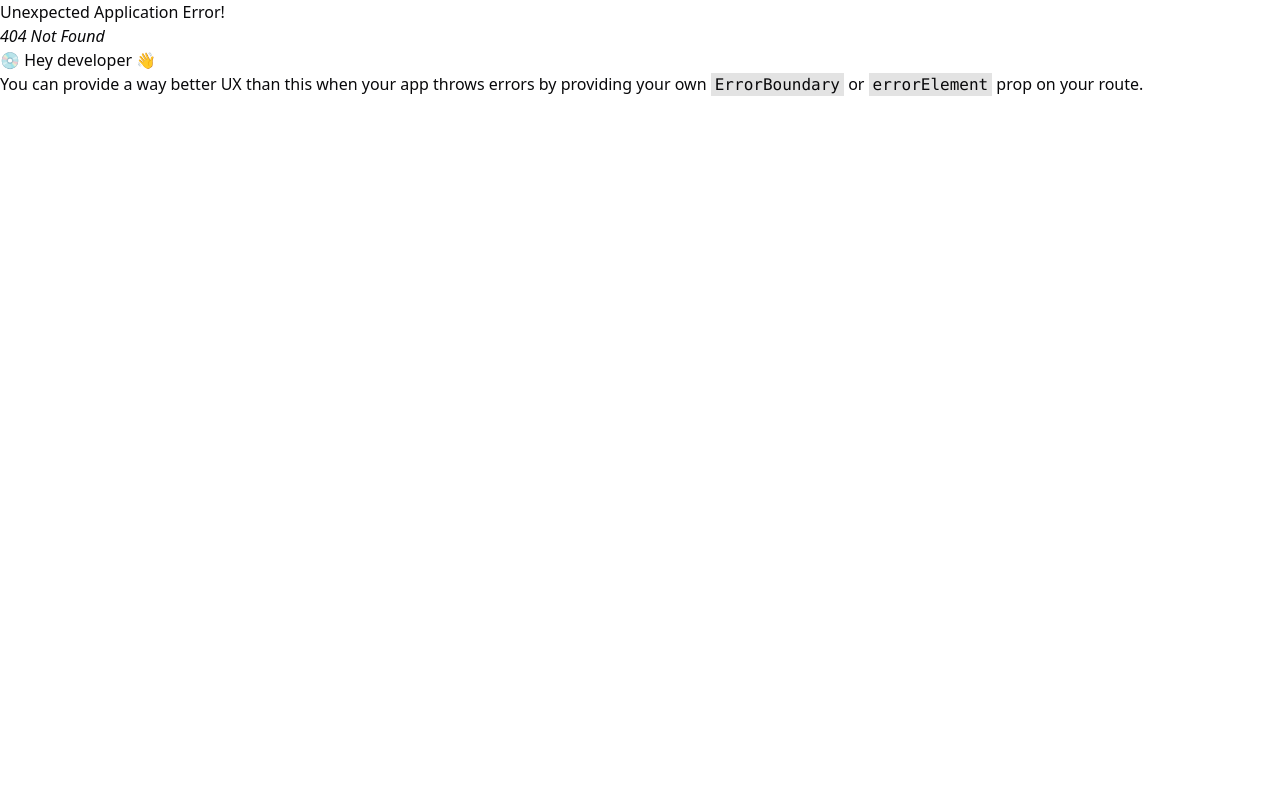
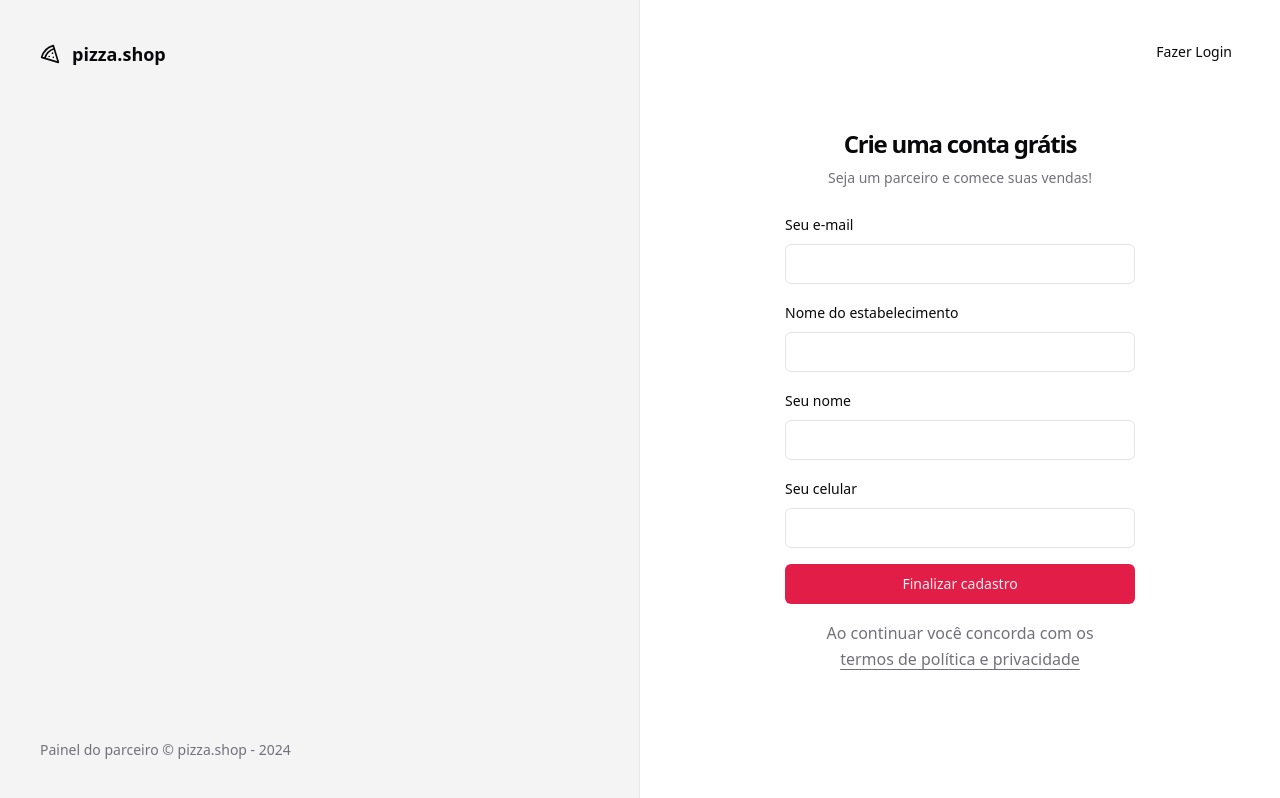
Before and after one commit to Pedroo07/Pizza-shop, a React (Vite) app: page /sign-up in a window 1280 px wide. Before the commit this address had no page. Built offline with nearby package versions, Linux system fonts and the light colour scheme.

Commit message:
Criando página: Cadastro de restaurante

```diff
--- a/src/pages/_layouts/auth.tsx
+++ b/src/pages/_layouts/auth.tsx
@@ -11,7 +11,7 @@
                 </div>
                 <footer className="text-sm">Painel do parceiro &copy; pizza.shop - {new Date().getFullYear()}</footer>
             </div>
-            <div className="flex flex-col items-center justify-center">
+            <div className="flex flex-col items-center justify-center relative">
                 <Outlet />
             </div>
         </div>
--- a/src/pages/auth/sign-in.tsx
+++ b/src/pages/auth/sign-in.tsx
@@ -1,6 +1,7 @@
 import { Button } from "@/components/ui/button"
 import { Input } from "@/components/ui/input"
 import { Label } from "@/components/ui/label"
+import { Link } from "react-router-dom"
 import { Helmet } from "react-helmet-async"
 import { useForm } from "react-hook-form"
 import { toast } from 'sonner'
@@ -26,13 +27,18 @@
         }
       })
     }
-    catch{
+    catch {
       toast.error('Credenciais  inválidas.')
     }
 
   }
   return (
     <div className="p-8 ">
+      <Button variant="ghost" asChild className="absolute right-8 top-8">
+        <Link to={"/sign-up"}>
+          Cadastre-se Agora
+        </Link>
+      </Button>
       <Helmet title="Login" />
       <div className="w-[350px] flex flex-col justify-center gap-6">
         <div className="flex flex-col gap-2 text-center">
--- /dev/null
+++ b/src/pages/auth/sign-up.tsx
@@ -0,0 +1,75 @@
+import { Button } from "@/components/ui/button"
+import { Input } from "@/components/ui/input"
+import { Label } from "@/components/ui/label"
+import { Helmet } from "react-helmet-async"
+import { useForm } from "react-hook-form"
+import { Link, useNavigate } from "react-router-dom"
+import { toast } from 'sonner'
+import z from "zod"
+const signUpForm = z.object({
+  restaurantName: z.string(),
+  ManagerName: z.string(),
+  phone: z.string(),
+  email: z.string().email()
+})
+
+type SignUpForm = z.infer<typeof signUpForm>
+export const SignUp = () => {
+  const navigate = useNavigate()
+  const { register, handleSubmit, formState: { isSubmitting } } = useForm<SignUpForm>()
+
+  async function handleSignUp(data: SignUpForm) {
+    try {
+      toast.success('Restaurante cadastrado com sucesso!', {
+        action: {
+          label: 'Login',
+          onClick: () => navigate('/sign-in'),
+        }
+      })
+      console.log(data)
+
+      await new Promise((resolve) => setTimeout(resolve, 2000))
+    }
+    catch {
+      toast.error('erros de credencciais invalidas')
+
+    }
+
+  }
+  return (
+    <div className="p-8 ">
+      <Button variant="ghost" asChild className="absolute right-8 top-8">
+        <Link to={"/sign-in"}>
+          Fazer Login
+        </Link>
+      </Button>
+      <Helmet title="Cadastro" />
+      <div className="w-[350px] flex flex-col justify-center gap-6">
+        <div className="flex flex-col gap-2 text-center">
+          <h1 className="text-2xl font-semibold tracking-tighter">Crie  uma conta grátis</h1>
+          <p className="text-sm  text-muted-foreground">Seja um parceiro e comece suas vendas!</p>
+        </div>
+        <form action="" className="space-y-4" onSubmit={handleSubmit(handleSignUp)}>
+          <div className="space-y-2 ">
+            <Label htmlFor="email">Seu e-mail</Label>
+            <Input id="email" type="email" {...register('email')} />
+          </div>
+          <div className="space-y-2 ">
+            <Label htmlFor="restaurantName">Nome do estabelecimento</Label>
+            <Input id="restaurantName" type="text" {...register('restaurantName')} />
+          </div>
+          <div className="space-y-2 ">
+            <Label htmlFor="ManagerName">Seu nome</Label>
+            <Input id="ManagerName" type="text" {...register('ManagerName')} />
+          </div>
+          <div className="space-y-2 ">
+            <Label htmlFor="phone">Seu celular</Label>
+            <Input id="phone" type="tel" {...register('phone')} />
+          </div>
+          <Button disabled={isSubmitting} className="w-full" type="submit">Finalizar cadastro</Button>
+          <p  className="px-6 text-center text-ssm leading-relaxed text-muted-foreground">Ao continuar você concorda com os <a href=""  className="underline underline-offset-4 ">termos de política e privacidade</a></p>
+        </form>
+      </div>
+    </div>
+  )
+}
--- a/src/routes.tsx
+++ b/src/routes.tsx
@@ -1,7 +1,7 @@
 import { createBrowserRouter } from "react-router-dom"
-
 import { Dashboard } from "./pages/app/dashboard"
 import { SignIn } from "./pages/auth/sign-in"
+import { SignUp } from "./pages/auth/sign-up"
 import { AppLayout } from "./pages/_layouts/app"
 import { AuthLayout } from "./pages/_layouts/auth"
 
@@ -14,5 +14,6 @@
     ]
   },
   { path: '/sign-in', element: <AuthLayout/>, children: [{ path: '/sign-in', element: <SignIn /> }] },
+  { path: '/sign-up', element: <AuthLayout/>, children: [{ path: '/sign-up', element: <SignUp /> }] },
 
 ])
```
